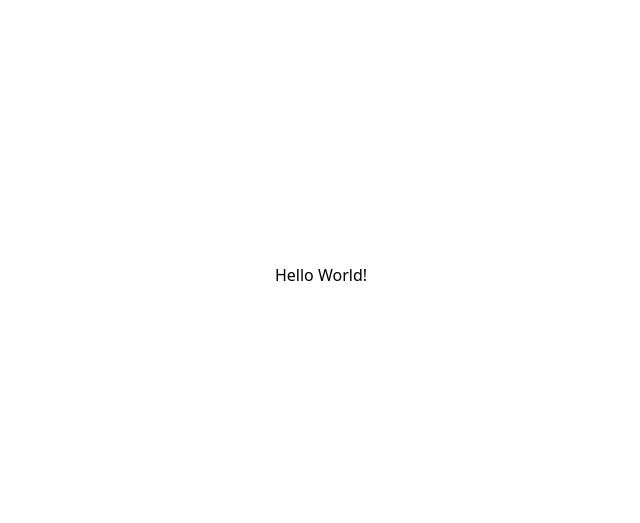
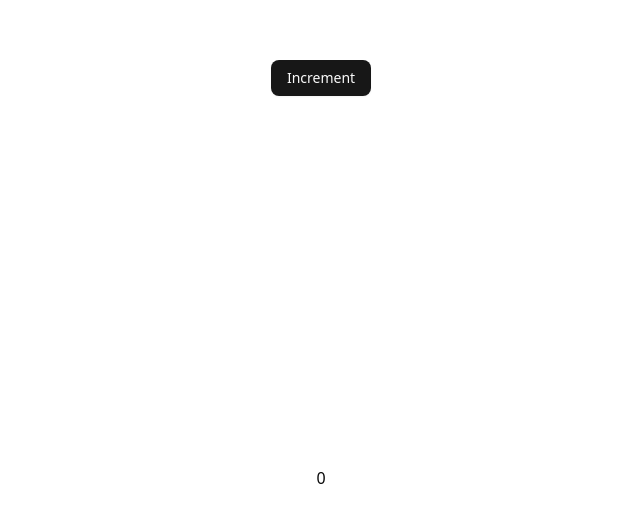
Before and after one commit to untlsn/jumpyn, a Nuxt app: page / in a window 1280 px wide. Shown: the part 125-648 px from the top of the page, without its empty margins (319-959 px from the left). Built offline with nearby package versions, Linux system fonts and the light colour scheme.

Commit message:
feat: Implement shadcn

```diff
--- a/app/assets/css/main.css
+++ b/app/assets/css/main.css
@@ -1 +1,128 @@
 @import "tailwindcss";
+@import "tw-animate-css";
+
+@custom-variant dark (&:is(.dark *));
+
+@theme inline {
+  --color-background: var(--background);
+  --color-foreground: var(--foreground);
+  --color-card: var(--card);
+  --color-card-foreground: var(--card-foreground);
+  --color-popover: var(--popover);
+  --color-popover-foreground: var(--popover-foreground);
+  --color-primary: var(--primary);
+  --color-primary-foreground: var(--primary-foreground);
+  --color-secondary: var(--secondary);
+  --color-secondary-foreground: var(--secondary-foreground);
+  --color-muted: var(--muted);
+  --color-muted-foreground: var(--muted-foreground);
+  --color-accent: var(--accent);
+  --color-accent-foreground: var(--accent-foreground);
+  --color-destructive: var(--destructive);
+  --color-destructive-foreground: var(--destructive-foreground);
+  --color-border: var(--border);
+  --color-input: var(--input);
+  --color-ring: var(--ring);
+  --color-chart-1: var(--chart-1);
+  --color-chart-2: var(--chart-2);
+  --color-chart-3: var(--chart-3);
+  --color-chart-4: var(--chart-4);
+  --color-chart-5: var(--chart-5);
+  --radius-sm: calc(var(--radius) - 4px);
+  --radius-md: calc(var(--radius) - 2px);
+  --radius-lg: var(--radius);
+  --radius-xl: calc(var(--radius) + 4px);
+  --color-sidebar: var(--sidebar);
+  --color-sidebar-foreground: var(--sidebar-foreground);
+  --color-sidebar-primary: var(--sidebar-primary);
+  --color-sidebar-primary-foreground: var(--sidebar-primary-foreground);
+  --color-sidebar-accent: var(--sidebar-accent);
+  --color-sidebar-accent-foreground: var(--sidebar-accent-foreground);
+  --color-sidebar-border: var(--sidebar-border);
+  --color-sidebar-ring: var(--sidebar-ring);
+}
+
+:root {
+  --background: oklch(1 0 0);
+  --foreground: oklch(0.145 0 0);
+  --card: oklch(1 0 0);
+  --card-foreground: oklch(0.145 0 0);
+  --popover: oklch(1 0 0);
+  --popover-foreground: oklch(0.145 0 0);
+  --primary: oklch(0.205 0 0);
+  --primary-foreground: oklch(0.985 0 0);
+  --secondary: oklch(0.97 0 0);
+  --secondary-foreground: oklch(0.205 0 0);
+  --muted: oklch(0.97 0 0);
+  --muted-foreground: oklch(0.556 0 0);
+  --accent: oklch(0.97 0 0);
+  --accent-foreground: oklch(0.205 0 0);
+  --destructive: oklch(0.577 0.245 27.325);
+  --destructive-foreground: oklch(0.577 0.245 27.325);
+  --border: oklch(0.922 0 0);
+  --input: oklch(0.922 0 0);
+  --ring: oklch(0.708 0 0);
+  --chart-1: oklch(0.646 0.222 41.116);
+  --chart-2: oklch(0.6 0.118 184.704);
+  --chart-3: oklch(0.398 0.07 227.392);
+  --chart-4: oklch(0.828 0.189 84.429);
+  --chart-5: oklch(0.769 0.188 70.08);
+  --radius: 0.625rem;
+  --sidebar: oklch(0.985 0 0);
+  --sidebar-foreground: oklch(0.145 0 0);
+  --sidebar-primary: oklch(0.205 0 0);
+  --sidebar-primary-foreground: oklch(0.985 0 0);
+  --sidebar-accent: oklch(0.97 0 0);
+  --sidebar-accent-foreground: oklch(0.205 0 0);
+  --sidebar-border: oklch(0.922 0 0);
+  --sidebar-ring: oklch(0.708 0 0);
+}
+
+.dark {
+  --background: oklch(0.145 0 0);
+  --foreground: oklch(0.985 0 0);
+  --card: oklch(0.145 0 0);
+  --card-foreground: oklch(0.985 0 0);
+  --popover: oklch(0.145 0 0);
+  --popover-foreground: oklch(0.985 0 0);
+  --primary: oklch(0.985 0 0);
+  --primary-foreground: oklch(0.205 0 0);
+  --secondary: oklch(0.269 0 0);
+  --secondary-foreground: oklch(0.985 0 0);
+  --muted: oklch(0.269 0 0);
+  --muted-foreground: oklch(0.708 0 0);
+  --accent: oklch(0.269 0 0);
+  --accent-foreground: oklch(0.985 0 0);
+  --destructive: oklch(0.396 0.141 25.723);
+  --destructive-foreground: oklch(0.637 0.237 25.331);
+  --border: oklch(0.269 0 0);
+  --input: oklch(0.269 0 0);
+  --ring: oklch(0.439 0 0);
+  --chart-1: oklch(0.488 0.243 264.376);
+  --chart-2: oklch(0.696 0.17 162.48);
+  --chart-3: oklch(0.769 0.188 70.08);
+  --chart-4: oklch(0.627 0.265 303.9);
+  --chart-5: oklch(0.645 0.246 16.439);
+  --sidebar: oklch(0.205 0 0);
+  --sidebar-foreground: oklch(0.985 0 0);
+  --sidebar-primary: oklch(0.488 0.243 264.376);
+  --sidebar-primary-foreground: oklch(0.985 0 0);
+  --sidebar-accent: oklch(0.269 0 0);
+  --sidebar-accent-foreground: oklch(0.985 0 0);
+  --sidebar-border: oklch(0.269 0 0);
+  --sidebar-ring: oklch(0.439 0 0);
+}
+
+@layer base {
+  * {
+    @apply border-border outline-ring/50;
+  }
+
+  body {
+    @apply bg-background text-foreground;
+  }
+
+  button {
+    cursor: pointer;
+  }
+}
--- /dev/null
+++ b/app/components/ui/button/Button.vue
@@ -0,0 +1,27 @@
+<script setup lang="ts">
+import type { HTMLAttributes } from 'vue';
+import { Primitive, type PrimitiveProps } from 'reka-ui';
+import { type ButtonVariants, buttonVariants } from '.';
+import { cn } from '~/lib/utils';
+
+interface Props extends PrimitiveProps {
+  variant?: ButtonVariants['variant'];
+  size?: ButtonVariants['size'];
+  class?: HTMLAttributes['class'];
+}
+
+const props = withDefaults(defineProps<Props>(), {
+  as: 'button',
+});
+</script>
+
+<template>
+  <Primitive
+    data-slot="button"
+    :as="as"
+    :as-child="asChild"
+    :class="cn(buttonVariants({ variant, size }), props.class)"
+  >
+    <slot />
+  </Primitive>
+</template>
--- /dev/null
+++ b/app/components/ui/button/index.ts
@@ -0,0 +1,36 @@
+import { cva, type VariantProps } from 'class-variance-authority'
+
+export { default as Button } from './Button.vue'
+
+export const buttonVariants = cva(
+  'inline-flex items-center justify-center gap-2 whitespace-nowrap rounded-md text-sm font-medium transition-all disabled:pointer-events-none disabled:opacity-50 [&_svg]:pointer-events-none [&_svg:not([class*=\'size-\'])]:size-4 shrink-0 [&_svg]:shrink-0 outline-none focus-visible:border-ring focus-visible:ring-ring/50 focus-visible:ring-[3px] aria-invalid:ring-destructive/20 dark:aria-invalid:ring-destructive/40 aria-invalid:border-destructive',
+  {
+    variants: {
+      variant: {
+        default:
+          'bg-primary text-primary-foreground shadow-xs hover:bg-primary/90',
+        destructive:
+          'bg-destructive text-white shadow-xs hover:bg-destructive/90 focus-visible:ring-destructive/20 dark:focus-visible:ring-destructive/40 dark:bg-destructive/60',
+        outline:
+          'border bg-background shadow-xs hover:bg-accent hover:text-accent-foreground dark:bg-input/30 dark:border-input dark:hover:bg-input/50',
+        secondary:
+          'bg-secondary text-secondary-foreground shadow-xs hover:bg-secondary/80',
+        ghost:
+          'hover:bg-accent hover:text-accent-foreground dark:hover:bg-accent/50',
+        link: 'text-primary underline-offset-4 hover:underline',
+      },
+      size: {
+        default: 'h-9 px-4 py-2 has-[>svg]:px-3',
+        sm: 'h-8 rounded-md gap-1.5 px-3 has-[>svg]:px-2.5',
+        lg: 'h-10 rounded-md px-6 has-[>svg]:px-4',
+        icon: 'size-9',
+      },
+    },
+    defaultVariants: {
+      variant: 'default',
+      size: 'default',
+    },
+  },
+)
+
+export type ButtonVariants = VariantProps<typeof buttonVariants>
--- /dev/null
+++ b/app/lib/utils.ts
@@ -0,0 +1,6 @@
+import { type ClassValue, clsx } from 'clsx';
+import { twMerge } from 'tailwind-merge';
+
+export function cn(...inputs: ClassValue[]) {
+  return twMerge(clsx(inputs));
+}
--- a/app/pages/index.vue
+++ b/app/pages/index.vue
@@ -1,9 +1,15 @@
 <script setup lang="ts">
+const count = ref(0);
 </script>
 
 <template>
   <div class="min-h-screen grid place-items-center">
-    Hello World!
+    <UiButton @click="count++">
+      Increment
+    </UiButton>
+    <p>
+      {{ count }}
+    </p>
   </div>
 </template>
 
--- a/nuxt.config.ts
+++ b/nuxt.config.ts
@@ -9,6 +9,7 @@ export default defineNuxtConfig({
     '@nuxt/image',
     '@nuxt/test-utils',
     '@nuxt/scripts',
+    'shadcn-nuxt',
   ],
   devtools: { enabled: true },
   css: ['~/assets/css/main.css'],
@@ -28,4 +29,8 @@ export default defineNuxtConfig({
       },
     },
   },
+  shadcn: {
+    prefix: 'Ui',
+    componentDir: './app/components/ui',
+  },
 });
--- a/package.json
+++ b/package.json
@@ -18,10 +18,16 @@
     "@nuxt/test-utils": "3.19.1",
     "@tailwindcss/vite": "^4.1.10",
     "@unhead/vue": "^2.0.10",
+    "class-variance-authority": "^0.7.1",
+    "clsx": "^2.1.1",
     "eslint": "^9.29.0",
     "eslint-plugin-only-warn": "^1.1.0",
     "nuxt": "^3.17.5",
+    "reka-ui": "^2.3.1",
+    "shadcn-nuxt": "2.2.0",
+    "tailwind-merge": "^3.3.1",
     "tailwindcss": "^4.1.10",
+    "tw-animate-css": "^1.3.4",
     "typescript": "^5.8.3",
     "vite": "^6.3.5",
     "vue": "^3.5.16",
```
Also changed, not shown: components.json (added), 1 other file (tests, documents, lock files or other folders).
